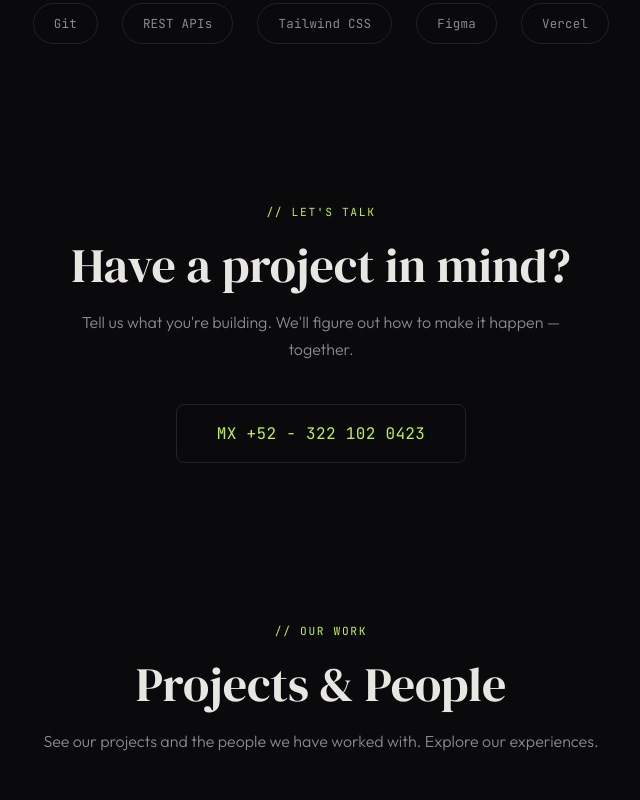
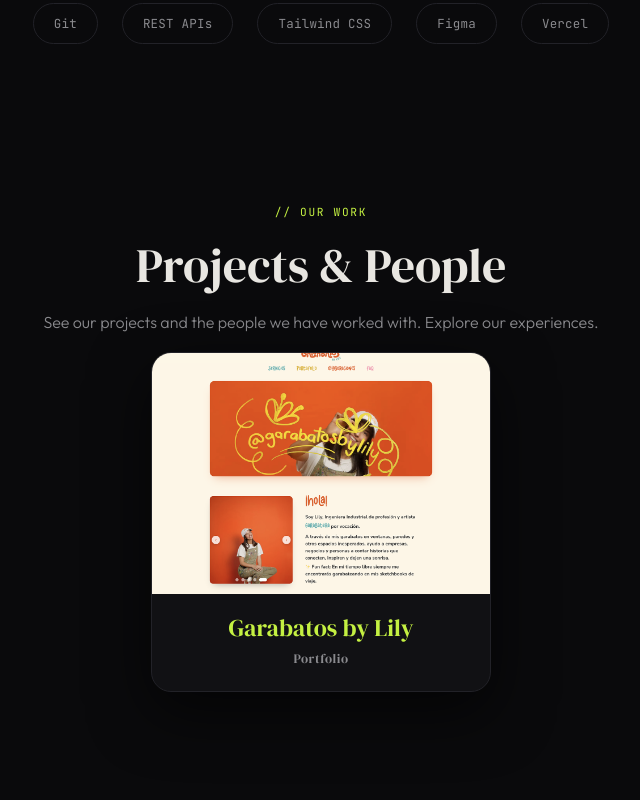
Before and after one commit to BeanBugCorp/WebPage, a React (Vite) app: page / in a window 1280 px wide. Shown: the part 2520-3320 px from the top of the page, without its empty margins (319-959 px from the left). Built offline with nearby package versions, Linux system fonts and the light colour scheme.

Commit message:
card for blogs

```diff
--- a/src/App.tsx
+++ b/src/App.tsx
@@ -17,8 +17,8 @@ function App() {
       <Services />
       <Process />
       <TechStack />
+      <ProjectsAndPeople />
       <Contact />
-      <ProjectsAndPeople />
       <Footer />
     </>
   );
--- a/src/CSS/ProjectsAndPeople.module.css
+++ b/src/CSS/ProjectsAndPeople.module.css
@@ -43,3 +43,76 @@
   font-weight: 300;
   line-height: 1.7;
 }
+
+.cards {
+  display: flex;
+  flex-wrap: wrap;
+  justify-content: center;
+  gap: 2rem;
+  margin-top: 1rem;
+  opacity: 0;
+  transform: translateY(30px);
+  transition: all 0.8s cubic-bezier(0.25, 0.46, 0.45, 0.94);
+}
+
+.cards.visible {
+  opacity: 1;
+  transform: translateY(0);
+}
+
+.card {
+  display: flex;
+  flex-direction: column;
+  width: 340px;
+  height: 340px;
+  border-radius: 20px;
+  overflow: hidden;
+  background: var(--bg-elevated);
+  border: 1px solid var(--border);
+  box-shadow: 0 20px 60px rgba(0, 0, 0, 0.6);
+  transition: transform 0.4s cubic-bezier(0.25, 0.46, 0.45, 0.94), box-shadow 0.4s ease, border-color 0.4s ease;
+}
+
+.card:hover {
+  transform: translateY(-6px);
+  box-shadow: 0 24px 70px rgba(0, 0, 0, 0.7);
+  border-color: var(--border-hover);
+}
+
+.imageWrap {
+  flex: 1 1 auto;
+  min-height: 0;
+  position: relative;
+}
+
+.image {
+  width: 100%;
+  height: 100%;
+  object-fit: cover;
+  display: block;
+}
+
+.textBlock {
+  flex: 0 0 auto;
+  display: flex;
+  flex-direction: column;
+  align-items: center;
+  text-align: center;
+  gap: 6px;
+  padding: 20px 26px 22px;
+}
+
+.cardTitle {
+  font-family: var(--font-display);
+  font-weight: 400;
+  font-size: 24px;
+  line-height: 1.2;
+  color: var(--accent);
+}
+
+.cardSubtitle {
+  font-family: var(--font-display);
+  font-size: 13px;
+  letter-spacing: 0.04em;
+  color: var(--text-secondary);
+}
--- a/src/components/ProjectsAndPeople.tsx
+++ b/src/components/ProjectsAndPeople.tsx
@@ -1,11 +1,16 @@
 import { useTranslation } from "react-i18next";
 import { useReveal } from '../hooks/useReveal';
+import { BLOGS } from '../content-data';
 import styles from '../CSS/ProjectsAndPeople.module.css';
+
+type BlogMeta = { title: string; type: string };
 
 export default function ProjectsAndPeople() {
     const { t } = useTranslation();
     const [headerRef, headerVisible] = useReveal();
     const [contentRef, contentVisible] = useReveal();
+
+    const blogsMeta = t('ProjectsAndPeople.blogs', { returnObjects: true }) as Record<string, BlogMeta>;
 
     return (
         <section id = "projects_and_people" className={styles.section}>
@@ -17,6 +22,26 @@ export default function ProjectsAndPeople() {
                 <h2 className = {styles.title}> {t('ProjectsAndPeople.title')} </h2>
                 <p className = {styles.desc}> {t('ProjectsAndPeople.description')} </p>
             </div>
+
+            <div
+                ref = {contentRef}
+                className = {`${styles.cards} ${contentVisible ? styles.visible : ''}`}
+            >
+                {BLOGS.map((blog) => {
+                    const meta = blogsMeta[blog.id];
+                    return (
+                        <a key={blog.id} href={blog.url} className={styles.card}>
+                            <div className={styles.imageWrap}>
+                                <img src={blog.thumbnail} alt={meta.title} className={styles.image} />
+                            </div>
+                            <div className={styles.textBlock}>
+                                <h3 className={styles.cardTitle}>{meta.title}</h3>
+                                <p className={styles.cardSubtitle}>{meta.type}</p>
+                            </div>
+                        </a>
+                    );
+                })}
+            </div>
         </section>
     );
 }
--- a/src/content-data.js
+++ /dev/null
@@ -1,4 +0,0 @@
-// Blog posts
-export const BLOGS = [
-    { id: "garabatos-by-lily", type: "Portfolio", mdEN: "/src/md/EN_Garabatos_by_Lily.md", mdES: "/src/md/ES_Garabatos_by_Lily.md", url: "/[URL HERE]" }
-]
--- /dev/null
+++ b/src/content-data.ts
@@ -0,0 +1,12 @@
+// Blog posts
+export type Blog = {
+    id: string;
+    thumbnail: string;
+    mdEN: string;
+    mdES: string;
+    url: string;
+};
+
+export const BLOGS: Blog[] = [
+    { id: "garabatos-by-lily", thumbnail: "/thumbnails/GBLP.png", mdEN: "/src/md/EN_Garabatos_by_Lily.md", mdES: "/src/md/ES_Garabatos_by_Lily.md", url: "/[URL HERE]" }
+]
```
Also changed, not shown: public/thumbnails/GBLP.png (added).
